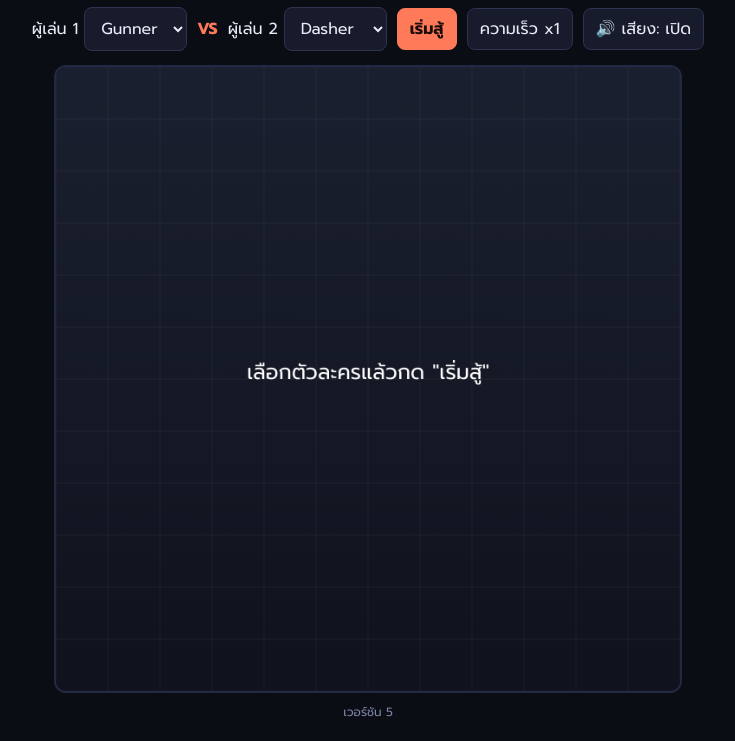
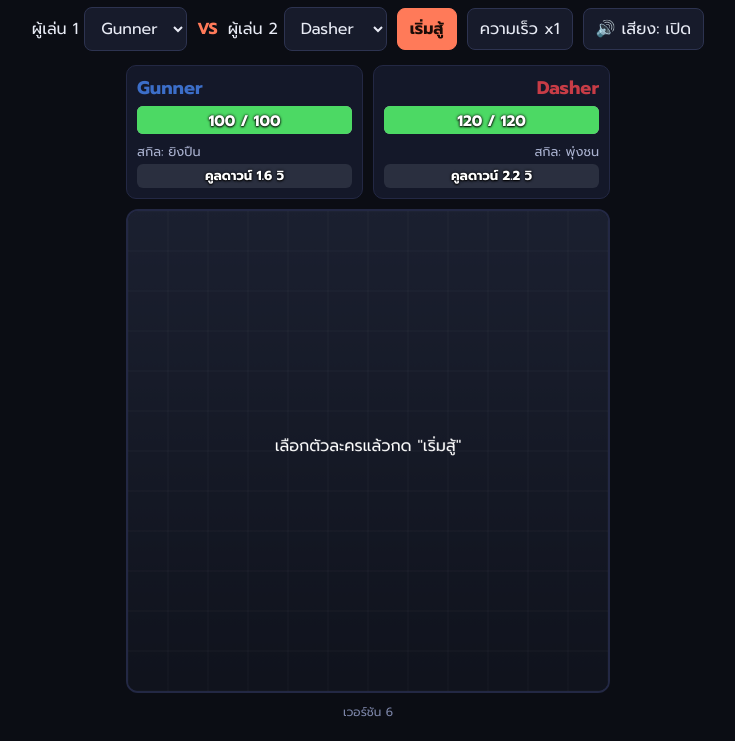
Before and after one commit to yearning4stars/Ball-Simulation, a plain HTML site: page index.html in a window 1280 px wide. Shown: the part 59-800 px from the top of the page, without its empty margins (272-1007 px from the left). Drawn offline with Linux system fonts and the light colour scheme.

Commit message:
Add files via upload

```diff
--- a/index.html
+++ b/index.html
@@ -7,7 +7,7 @@
   <link rel="preconnect" href="https://fonts.googleapis.com" />
   <link rel="preconnect" href="https://fonts.gstatic.com" crossorigin />
   <link href="https://fonts.googleapis.com/css2?family=Prompt:wght@400;600;700&display=swap" rel="stylesheet" />
-  <link rel="stylesheet" href="style.css?v=5" />
+  <link rel="stylesheet" href="style.css?v=6" />
 </head>
 <body>
   <main>
@@ -20,14 +20,53 @@
       <button id="speed" class="secondary">ความเร็ว x1</button>
       <button id="mute" class="secondary">🔊 เสียง: เปิด</button>
     </div>
-    <canvas id="arena" width="720" height="720"></canvas>
-    <p id="ver" class="ver">เวอร์ชัน 5</p>
+
+    <div id="stage">
+      <!-- แผงข้อมูลผู้เล่น: อยู่นอกสนาม (ชื่อ เลือด สกิล และคูลดาวน์) -->
+      <section id="hud" class="hud">
+        <div id="p0" class="panel left">
+          <div class="pname" id="p0-name">-</div>
+          <div class="bar hp">
+            <div class="trail" id="p0-trail"></div>
+            <div class="fill" id="p0-hp"></div>
+            <span class="val" id="p0-hpval">-</span>
+          </div>
+          <div class="skill">
+            <span class="skname" id="p0-skname">-</span>
+            <div class="bar cd" id="p0-cd">
+              <div class="fill" id="p0-cdfill"></div>
+              <span class="val" id="p0-cdval">-</span>
+            </div>
+          </div>
+        </div>
+
+        <div id="p1" class="panel right">
+          <div class="pname" id="p1-name">-</div>
+          <div class="bar hp">
+            <div class="trail" id="p1-trail"></div>
+            <div class="fill" id="p1-hp"></div>
+            <span class="val" id="p1-hpval">-</span>
+          </div>
+          <div class="skill">
+            <span class="skname" id="p1-skname">-</span>
+            <div class="bar cd" id="p1-cd">
+              <div class="fill" id="p1-cdfill"></div>
+              <span class="val" id="p1-cdval">-</span>
+            </div>
+          </div>
+        </div>
+      </section>
+
+      <canvas id="arena" width="720" height="720"></canvas>
+    </div>
+
+    <p id="ver" class="ver">เวอร์ชัน 6</p>
   </main>
 
-  <!-- ?v=5 กันเบราว์เซอร์/GitHub Pages ใช้ไฟล์เก่าจากแคช: เวลาแก้โค้ด ให้เปลี่ยนเลขนี้ทุกที่พร้อมกัน -->
-  <script src="js/characters.js?v=5"></script>
-  <script src="js/battle.js?v=5"></script>
-  <script src="js/audio.js?v=5"></script>
-  <script src="js/main.js?v=5"></script>
+  <!-- ?v=6 กันเบราว์เซอร์/GitHub Pages ใช้ไฟล์เก่าจากแคช: เวลาแก้โค้ด ให้เปลี่ยนเลขนี้ทุกที่พร้อมกัน -->
+  <script src="js/characters.js?v=6"></script>
+  <script src="js/battle.js?v=6"></script>
+  <script src="js/audio.js?v=6"></script>
+  <script src="js/main.js?v=6"></script>
 </body>
 </html>
--- a/js/audio.js
+++ b/js/audio.js
@@ -135,6 +135,6 @@ class SoundFX {
 }
 
 // เลขเวอร์ชันของไฟล์นี้ (main.js ใช้ตรวจว่าโหลดไฟล์ครบและตรงกันหรือไม่)
-if (typeof window !== "undefined") (window.BB_FILES = window.BB_FILES || {}).audio = 5;
+if (typeof window !== "undefined") (window.BB_FILES = window.BB_FILES || {}).audio = 6;
 
 if (typeof module !== "undefined") module.exports = { SoundFX };
--- a/js/battle.js
+++ b/js/battle.js
@@ -237,6 +237,6 @@ class Battle {
 }
 
 // เลขเวอร์ชันของไฟล์นี้ (main.js ใช้ตรวจว่าโหลดไฟล์ครบและตรงกันหรือไม่)
-if (typeof window !== "undefined") (window.BB_FILES = window.BB_FILES || {}).battle = 5;
+if (typeof window !== "undefined") (window.BB_FILES = window.BB_FILES || {}).battle = 6;
 
 if (typeof module !== "undefined") module.exports = { Battle };
--- a/js/characters.js
+++ b/js/characters.js
@@ -7,6 +7,7 @@
 //  skill   = สกิลที่ใช้เองอัตโนมัติเมื่อคูลดาวน์หมด
 //     type "projectile": ยิงกระสุนใส่ศัตรู
 //     type "dash":       พุ่งเข้าใส่ศัตรู (ชนแล้วดาเมจแรงขึ้น)
+//     name       = ชื่อสกิลที่โชว์ในแผงข้อมูลผู้เล่น
 //     frame      = ท่าที่จะสลับไปใช้ตอนใช้สกิล
 //     duration   = ท่านั้นค้างกี่วินาที
 // ============================================================
@@ -24,6 +25,7 @@ const CHARACTERS = {
     },
     skill: {
       type: "projectile",
+      name: "ยิงปืน",
       cooldown: 1.6,
       frame: "shoot",
       duration: 0.35,
@@ -47,6 +49,7 @@ const CHARACTERS = {
     },
     skill: {
       type: "dash",
+      name: "พุ่งชน",
       cooldown: 2.2,
       frame: "dash",
       duration: 0.55,
@@ -57,6 +60,6 @@ const CHARACTERS = {
 };
 
 // เลขเวอร์ชันของไฟล์นี้ (main.js ใช้ตรวจว่าโหลดไฟล์ครบและตรงกันหรือไม่)
-if (typeof window !== "undefined") (window.BB_FILES = window.BB_FILES || {}).characters = 5;
+if (typeof window !== "undefined") (window.BB_FILES = window.BB_FILES || {}).characters = 6;
 
 if (typeof module !== "undefined") module.exports = { CHARACTERS };
--- a/js/main.js
+++ b/js/main.js
@@ -89,7 +89,11 @@ btnMute.addEventListener("click", () => {
   updateMuteLabel();
 });
 for (const sel of [selA, selB]) {
-  sel.addEventListener("change", () => { sfx.unlock(); sfx.click(); });
+  sel.addEventListener("change", () => {
+    sfx.unlock();
+    sfx.click();
+    if (!battle || battle.winner !== null) setIdleHud();
+  });
 }
 
 // ---------- เอฟเฟกต์ ----------
@@ -247,47 +251,90 @@ function drawFighter(f, key) {
   ctx.restore();
 }
 
-function drawHud(b) {
-  const barW = (W - 60) / 2; // หลอดสองฝั่งพอดีความกว้างสนาม เว้นขอบ 20 และช่องกลาง 20
-  const barH = 38;
+// ---------- แผงข้อมูลผู้เล่น (HTML อยู่นอกสนาม) ----------
+const hud = [0, 1].map((i) => ({
+  panel: document.getElementById("p" + i),
+  name: document.getElementById("p" + i + "-name"),
+  trail: document.getElementById("p" + i + "-trail"),
+  fill: document.getElementById("p" + i + "-hp"),
+  hpVal: document.getElementById("p" + i + "-hpval"),
+  skName: document.getElementById("p" + i + "-skname"),
+  cdBar: document.getElementById("p" + i + "-cd"),
+  cdFill: document.getElementById("p" + i + "-cdfill"),
+  cdVal: document.getElementById("p" + i + "-cdval"),
+}));
+
+function hpColor(ratio) {
+  return ratio > 0.5 ? "#4cd964" : ratio > 0.25 ? "#ffcc00" : "#ff453a";
+}
+
+function skillLabel(def) {
+  return def.skill ? def.skill.name || def.skill.type : "ไม่มีสกิล";
+}
+
+// ก่อนเริ่มสู้: โชว์ข้อมูลของตัวละครที่เลือกไว้ในช่อง
+function setIdleHud() {
+  [selA, selB].forEach((sel, i) => {
+    const def = CHARACTERS[sel.value];
+    const h = hud[i];
+    if (!def || !h.panel) return;
+    h.panel.className = "panel " + (i === 0 ? "left" : "right");
+    h.name.textContent = def.name;
+    h.name.style.color = def.color;
+    h.trail.style.width = "100%";
+    h.fill.style.width = "100%";
+    h.fill.style.background = hpColor(1);
+    h.hpVal.textContent = def.hp + " / " + def.hp;
+    h.skName.textContent = "สกิล: " + skillLabel(def);
+    h.cdBar.className = "bar cd";
+    h.cdFill.style.width = "0%";
+    h.cdVal.textContent = def.skill ? "คูลดาวน์ " + def.skill.cooldown + " วิ" : "-";
+  });
+}
+
+// ระหว่างสู้: อัปเดตเลือดและคูลดาวน์ทุกเฟรม
+function updateHud(b) {
   b.fighters.forEach((f, i) => {
-    const x = i === 0 ? 20 : W - 20 - barW;
-    const y = 20;
-    // เลือดฝั่งผู้เล่น 2 ลดจากซ้ายไปขวา (หลอดกลับด้านกัน)
-    const rect = (ratio) => {
-      const w = barW * ratio;
-      return [i === 0 ? x : x + barW - w, y, w, barH];
-    };
-
-    ctx.fillStyle = "rgba(0,0,0,0.55)";
-    ctx.fillRect(x - 3, y - 3, barW + 6, barH + 6);
-    ctx.fillStyle = "#2a2f3f";
-    ctx.fillRect(x, y, barW, barH);
-
-    // แถบตามหลัง (สีขาวโปร่ง) แล้วค่อยทับด้วยเลือดจริง
-    const trail = f.trailHp === undefined ? f.hp : f.trailHp;
-    ctx.fillStyle = "rgba(255,255,255,0.55)";
-    ctx.fillRect(...rect(trail / f.maxHp));
+    const h = hud[i];
+    if (!h.panel) return;
+    const sk = f.def.skill;
+    const alive = f.hp > 0;
+    h.panel.className =
+      "panel " + (i === 0 ? "left" : "right") + (alive ? "" : " dead") + (b.winner === i ? " winner" : "");
+    h.name.textContent = f.def.name;
+    h.name.style.color = f.def.color;
 
     const ratio = f.hp / f.maxHp;
-    ctx.fillStyle = ratio > 0.5 ? "#4cd964" : ratio > 0.25 ? "#ffcc00" : "#ff453a";
-    ctx.fillRect(...rect(ratio));
+    const trail = (f.trailHp === undefined ? f.hp : f.trailHp) / f.maxHp;
+    h.fill.style.width = ratio * 100 + "%";
+    h.fill.style.background = hpColor(ratio);
+    h.trail.style.width = trail * 100 + "%";
+    h.hpVal.textContent = Math.ceil(f.hp) + " / " + f.maxHp;
+    h.skName.textContent = "สกิล: " + skillLabel(f.def);
 
-    // ตัวเลขเลือดกลางหลอด: 73 / 100
-    ctx.font = "700 24px " + FONT;
-    ctx.textAlign = "center";
-    ctx.textBaseline = "middle";
-    const label = Math.ceil(f.hp) + " / " + f.maxHp;
-    ctx.lineWidth = 4;
-    ctx.strokeStyle = "rgba(0,0,0,0.75)";
-    ctx.strokeText(label, x + barW / 2, y + barH / 2 + 1);
-    ctx.fillStyle = "#fff";
-    ctx.fillText(label, x + barW / 2, y + barH / 2 + 1);
-    ctx.textBaseline = "alphabetic";
-
-    ctx.font = "700 20px " + FONT;
-    ctx.textAlign = i === 0 ? "left" : "right";
-    ctx.fillText(f.def.name, i === 0 ? x : x + barW, y + barH + 26);
+    let cls = "bar cd";
+    let pct = 0;
+    let txt = "-";
+    if (sk && alive && b.winner === null) {
+      if (f.cast) {
+        cls += " casting";
+        pct = 100;
+        txt = "กำลังใช้สกิล!";
+      } else {
+        const remain = Math.max(0, f.cooldown);
+        if (remain <= 0.05) {
+          cls += " ready";
+          pct = 100;
+          txt = "พร้อมใช้!";
+        } else {
+          pct = Math.max(0, Math.min(1, 1 - remain / sk.cooldown)) * 100;
+          txt = remain.toFixed(1) + " วิ";
+        }
+      }
+    }
+    h.cdBar.className = cls;
+    h.cdFill.style.width = pct + "%";
+    h.cdVal.textContent = txt;
   });
 }
 
@@ -362,7 +409,6 @@ function render() {
       ctx.fillText(f.text, f.x, f.y);
     }
     ctx.globalAlpha = 1;
-    drawHud(battle);
   } else {
     ctx.fillStyle = "#fff";
     ctx.textAlign = "center";
@@ -385,6 +431,7 @@ function loop(ts) {
   }
   updateEffects(dt);
   render();
+  if (battle) updateHud(battle);
   requestAnimationFrame(loop);
 }
 
@@ -399,20 +446,31 @@ function loadFonts() {
 }
 
 // ---------- ปรับขนาดสนามให้พอดีจอ (ยังเป็นสี่เหลี่ยมจัตุรัส) ----------
+// ขนาดคำนวณจากพื้นที่ว่างจริง โดยหักความสูงของแผงข้อมูลผู้เล่นที่อยู่เหนือสนามออกไปด้วย
 function fitCanvas() {
-  if (typeof window === "undefined" || !window.innerHeight || !canvas.getBoundingClientRect) return;
-  const parent = canvas.parentElement;
+  if (typeof window === "undefined" || !window.innerHeight) return;
+  const stage = document.getElementById("stage");
+  if (!stage || !stage.getBoundingClientRect) return;
+  const hudBox = document.getElementById("hud");
+  const parent = stage.parentElement;
   const availW = (parent && parent.clientWidth ? parent.clientWidth : window.innerWidth) - 32;
-  // พื้นที่แนวตั้งที่เหลือใต้แถบปุ่ม เผื่อบรรทัดเวอร์ชันด้านล่างไว้ด้วย
-  const top = canvas.getBoundingClientRect().top + (window.scrollY || 0);
-  const availH = window.innerHeight - top - 48;
-  const size = Math.floor(Math.max(240, Math.min(W, availW, availH)));
-  canvas.style.width = size + "px";
-  canvas.style.height = size + "px";
+  const top = stage.getBoundingClientRect().top + (window.scrollY || 0);
+
+  let size = Math.floor(Math.max(240, Math.min(W, availW)));
+  for (let pass = 0; pass < 3; pass++) {
+    stage.style.width = size + "px";
+    // ความสูงแผงเปลี่ยนตามความกว้าง จึงวัดซ้ำจนนิ่ง
+    const hudH = hudBox && hudBox.offsetHeight ? hudBox.offsetHeight + 10 : 0;
+    const availH = window.innerHeight - top - hudH - 48; // 48 = เผื่อบรรทัดเวอร์ชันด้านล่าง
+    const next = Math.floor(Math.max(240, Math.min(W, availW, availH)));
+    if (next === size) break;
+    size = next;
+  }
+  stage.style.width = size + "px";
 }
 
 // ---------- ตรวจว่าไฟล์ JS โหลดครบและเป็นเวอร์ชันเดียวกัน ----------
-const EXPECTED_VERSION = 5;
+const EXPECTED_VERSION = 6;
 function checkVersions() {
   const el = document.getElementById("ver");
   if (!el || typeof window === "undefined" || !window.BB_FILES) return;
@@ -429,6 +487,7 @@ function checkVersions() {
 }
 
 fillSelects();
+setIdleHud();
 updateMuteLabel();
 checkVersions();
 fitCanvas();
--- a/style.css
+++ b/style.css
@@ -73,9 +73,7 @@ button.secondary {
 canvas {
   display: block;
   margin: 0 auto;
-  /* ค่าสำรองกรณี JS ยังไม่ทำงาน: ไม่เกินความกว้างและความสูงของจอ
-     (ตอนเกมรัน main.js จะคำนวณขนาดจากพื้นที่ว่างจริงทับค่านี้) */
-  width: min(100%, 720px, calc(100vh - 200px));
+  width: 100%; /* ความกว้างตามกล่อง #stage ซึ่ง main.js คำนวณให้พอดีจอ */
   aspect-ratio: 1 / 1; /* สนามเป็นสี่เหลี่ยมจัตุรัสเสมอ */
   height: auto;
   border-radius: 12px;
@@ -83,3 +81,91 @@ canvas {
   background: #10131d;
   touch-action: manipulation;
 }
+
+/* ---------- กล่องสนาม + แผงข้อมูลผู้เล่น ---------- */
+#stage {
+  margin: 0 auto;
+  /* ค่าสำรองกรณี JS ยังไม่ทำงาน (ตอนเกมรัน main.js จะคำนวณขนาดจากพื้นที่ว่างจริงทับค่านี้) */
+  width: min(100%, 720px, calc(100vh - 330px));
+}
+
+.hud {
+  display: grid;
+  grid-template-columns: 1fr 1fr;
+  gap: 10px;
+  margin-bottom: 10px;
+}
+
+.panel {
+  background: #141829;
+  border: 1px solid #232844;
+  border-radius: 10px;
+  padding: 8px 10px 10px;
+  text-align: left;
+  min-width: 0;
+  transition: opacity 0.3s, border-color 0.3s;
+}
+
+.panel.right { text-align: right; }
+.panel.dead { opacity: 0.45; }
+.panel.winner { border-color: #ffd54a; box-shadow: 0 0 0 1px rgba(255, 213, 74, 0.35); }
+
+.pname {
+  font-weight: 700;
+  font-size: clamp(0.95rem, 3.4vw, 1.15rem);
+  margin-bottom: 4px;
+  overflow: hidden;
+  text-overflow: ellipsis;
+  white-space: nowrap;
+}
+
+.bar {
+  position: relative;
+  height: 28px;
+  background: #2a2f3f;
+  border-radius: 6px;
+  overflow: hidden;
+}
+
+.bar .fill,
+.bar .trail {
+  position: absolute;
+  top: 0;
+  bottom: 0;
+  left: 0;
+  width: 0;
+}
+
+.panel.right .bar .fill,
+.panel.right .bar .trail { left: auto; right: 0; }
+
+.bar .trail { background: rgba(255, 255, 255, 0.55); } /* แถบเลือดที่ไหลลดตามหลัง */
+
+.bar .val {
+  position: relative;
+  z-index: 1;
+  display: flex;
+  align-items: center;
+  justify-content: center;
+  height: 100%;
+  font-weight: 700;
+  font-size: 0.95rem;
+  color: #fff;
+  text-shadow: 0 0 3px #000, 0 1px 2px #000;
+  white-space: nowrap;
+}
+
+.skill { margin-top: 8px; }
+
+.skname {
+  display: block;
+  font-size: 0.8rem;
+  color: #aab2d0;
+  margin-bottom: 3px;
+}
+
+.bar.cd { height: 24px; }
+.bar.cd .fill { background: #4a8fe0; }
+.bar.cd.ready .fill { background: #3fbf5a; }
+.bar.cd.casting .fill { background: #f0a020; }
+.bar.cd .val { font-size: 0.82rem; }
```
Also changed, not shown: 1 other file.
